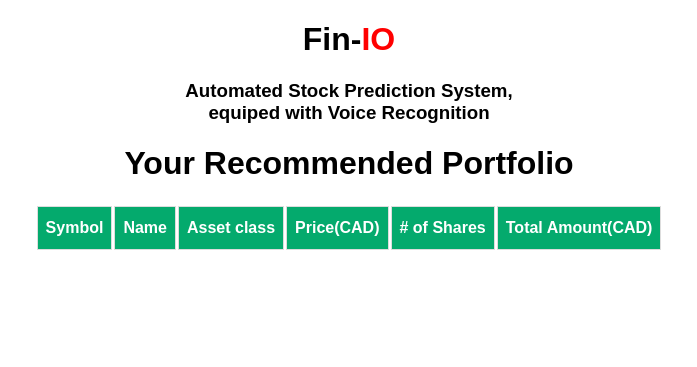
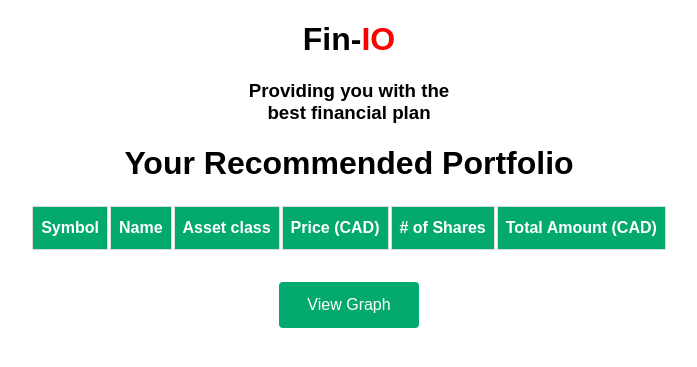
Before and after one commit to Fin-IO/project, a Flask app: template templates/suggest.html in a window 1280 px wide. Shown: the top 367 px of the page, without its empty margins (291-988 px from the left). Run offline with Flask 2, Linux system fonts and the light colour scheme; the template is opened without the code that fills it, so the values that code supplies are empty; some libraries are stand-ins or nearby versions.

Commit message:
Last minute submission

```diff
--- a/static/style.css
+++ b/static/style.css
@@ -82,8 +82,30 @@ input[type=text], select {
     color: white;
   }
 
+  .viewGraph {
+    width: 100px;
+    background-color: #04AA6D;
+    color: white;
+    padding: 14px 20px;
+    margin: 30px 0 0 0;
+    border: none;
+    border-radius: 4px;
+  }
 
+  .viewGraph a:active {
+    text-decoration: none;
+    color: white;
+  }
 
+  .viewGraph a:hover {
+    text-decoration: none;
+    color: white;
+  }
+
+  .viewGraph a {
+    text-decoration: none;
+    color: white;
+  }
 
 @media (max-width: 480px) {
     #table {
--- a/templates/base.html
+++ b/templates/base.html
@@ -18,7 +18,7 @@ src="https://cdnjs.cloudflare.com/ajax/libs/Chart.js/2.9.4/Chart.js">
   </head>
   <div id="body">
     <h1>Fin-<span>IO</span></h1>
-    <h3>Automated Stock Prediction System,<br> equiped with Voice Recognition</h3>
+    <h3>Providing you with the<br>best financial plan</h3>
   </div>
   <body>
     <center>
--- a/templates/suggest.html
+++ b/templates/suggest.html
@@ -7,13 +7,13 @@
           <th>Symbol</th>
           <th>Name</th>
           <th>Asset class</th>
-          <th>Price(CAD)</th>
+          <th>Price (CAD)</th>
           <th># of Shares</th>
-          <th>Total Amount(CAD)</th>
+          <th>Total Amount (CAD)</th>
         </tr>
         {% for row in data %}
         <tr>
-          <td><a href="/graph/v">{{ row['symbol'] }}</a></td>
+          <td><a>{{ row['symbol'] }}</a></td>
           <td>{{ row['name'] }}</td>
           <td>{{ row['asset'] }}</td>
           <td>{{ row['price'] }}</td>
@@ -22,4 +22,7 @@
         </tr>
         {% endfor %}
     </table>
+    <div href="/graph/v" class="viewGraph">
+      <a href="/graph/v">View Graph</a>
+    </div>
 {% endblock %}
```
Also changed, not shown: algorithm.py (added, +57 -0 lines), templates/graph.html (+0 -15 lines).
